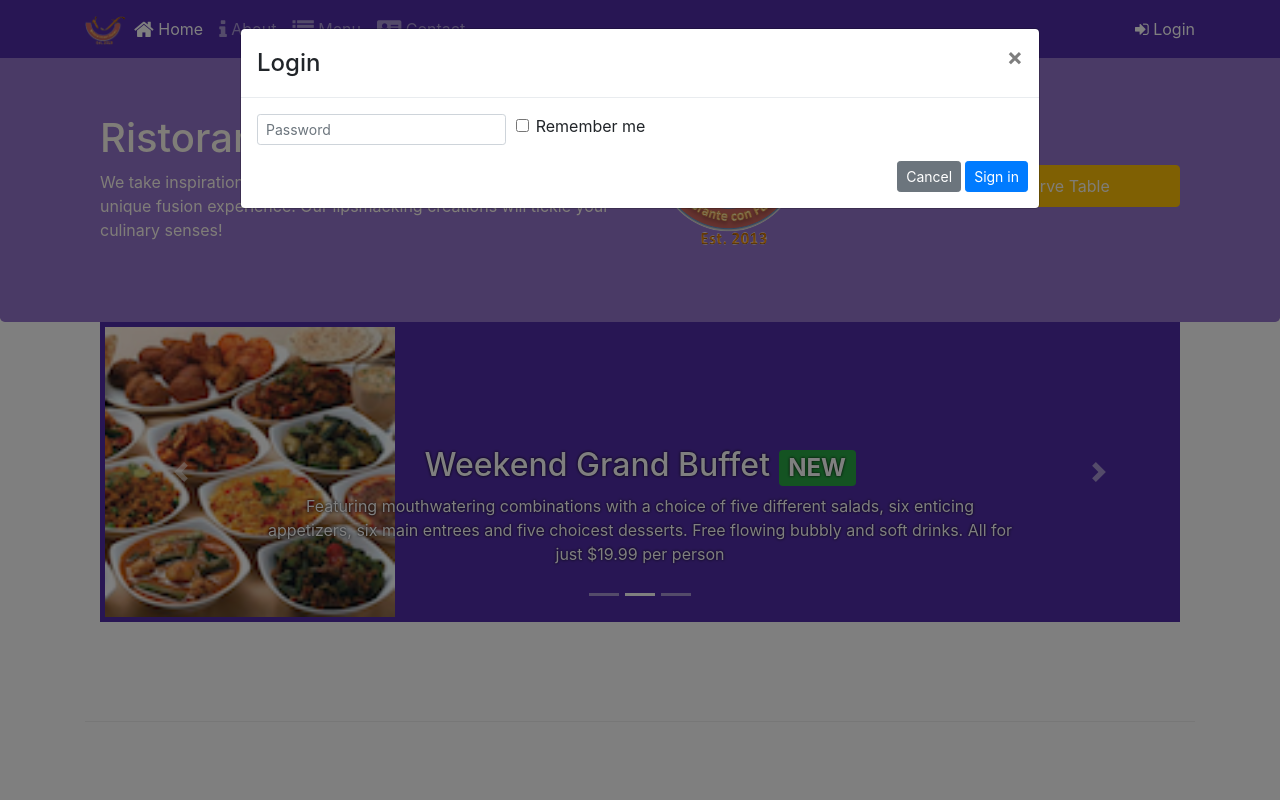
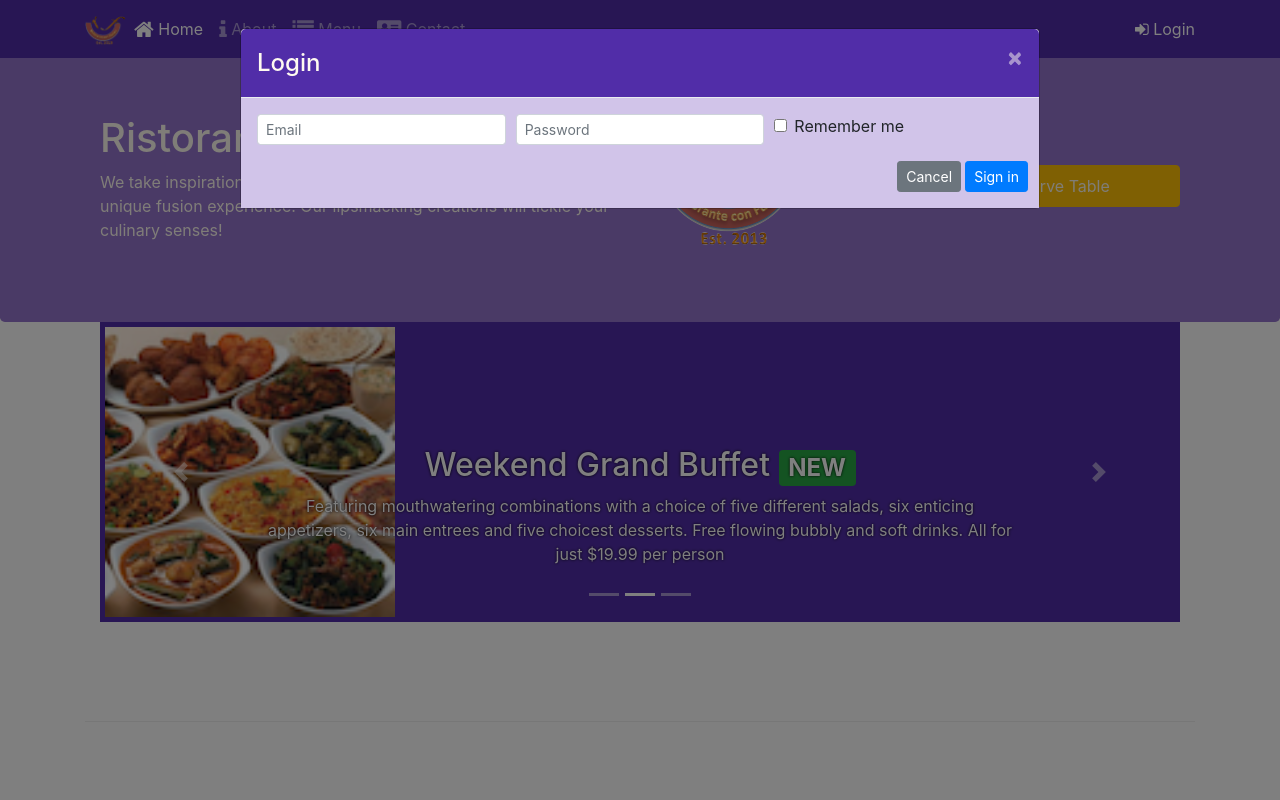
Before and after one commit to MichaelWHamilton/conFusion1, a website: page index.html in a window 1280 px wide. Both pictures are taken after a click on the link "Login". Shown: the top 800 px of the page. Drawn offline with nearby package versions, Linux system fonts and the light colour scheme.

Commit message:
assignment 4

```diff
--- a/css/styles.scss
+++ b/css/styles.scss
@@ -89,3 +89,17 @@ body{
     height: 100px;
 
 }
+
+.modal-header{
+    background-color: $background-dark;
+    color: floralwhite;
+
+    .close{
+        color: floralwhite;
+    }
+
+}
+
+.modal-body{
+    background-color: $background-pale;
+}
--- a/gulpfile.js
+++ b/gulpfile.js
@@ -1,7 +1,7 @@
 'use strict';
 
 var gulp = require('gulp'),
-sass= require('gulp-sass'),
+sass= require('gulp-sass')(require('sass')),
 browserSync = require('browser-sync').create(),
 del = require('del'),
 uglify = require('gulp-uglify'),
--- a/index.html
+++ b/index.html
@@ -38,7 +38,7 @@
 
                 <!--add to trigger display of modal-->
                 <span class="navbar-text">
-                    <a data-toggle="modal" data-target="#loginModal"><span class="fa fa-sign-in"></span> Login</a>
+                    <a id="login-btn" style="cursor:pointer;"><span class="fa fa-sign-in"></span> Login</a>
                 </span>
             </div>
         </div>
@@ -56,6 +56,10 @@
                 <div class="modal-body">
                     <form>
                         <div class="form-row">
+                            <div class="form-group col-sm-4">
+                                <label class="sr-only" for="exampleInputEmail">Email</label>
+                                <input type="text" class="form-control form-control-sm mr-1" id="exampleInputEmail" placeholder="Email"/>
+                            </div>
                             <div class="form-group col-sm-4">
                                 <label class="sr-only" for="exampleInputPassword3">Password</label>
                                 <input type="password" class="form-control form-control-sm mr-1" id="exampleInputPassword3" placeholder="Password"/>
@@ -176,7 +180,7 @@
                     <!-- <a href="#reservation-form" class="btn btn-warning d-block" >Reserve Table</a> -->
 
                     <!--Updated reserve button to link to modal-->
-                    <a role="button" class="btn btn-block nav-link btn-warning" data-toggle="modal" data-target="#reserveModal">Reserve Table</a>
+                    <a id="reservation-btn" role="button" class="btn btn-block nav-link btn-warning">Reserve Table</a>
                 </div>
             </div>
         </div>
@@ -316,7 +320,7 @@
     </footer>
 
 <!-- jQuery first, then Popper.js, then Bootstrap JS. -->
-
+    <script src="https://code.jquery.com/jquery-3.6.0.min.js"></script>
     <!-- build:js js/main.js -->
     <script src="node_modules/jquery/dist/jquery.slim.min.js"></script>
     <script src="node_modules/popper.js/dist/umd/popper.min.js"></script>
--- a/js/scripts.js
+++ b/js/scripts.js
@@ -0,0 +1,17 @@
+//ASSignmnet 4 MODALS
+
+
+$(function(){
+
+    //login modal
+    $("#login-btn").on('click', function(){
+        console.log("clicked login");
+        $('#loginModal').modal('show');
+    });
+
+    //reservation modal
+    $("#reservation-btn").on('click', function(){
+        console.log("clicked reservation");
+        $('#reserveModal').modal('show');
+    });
+});
```
Also changed, not shown: package.json (+0 -118 lines), css/styles.css.
